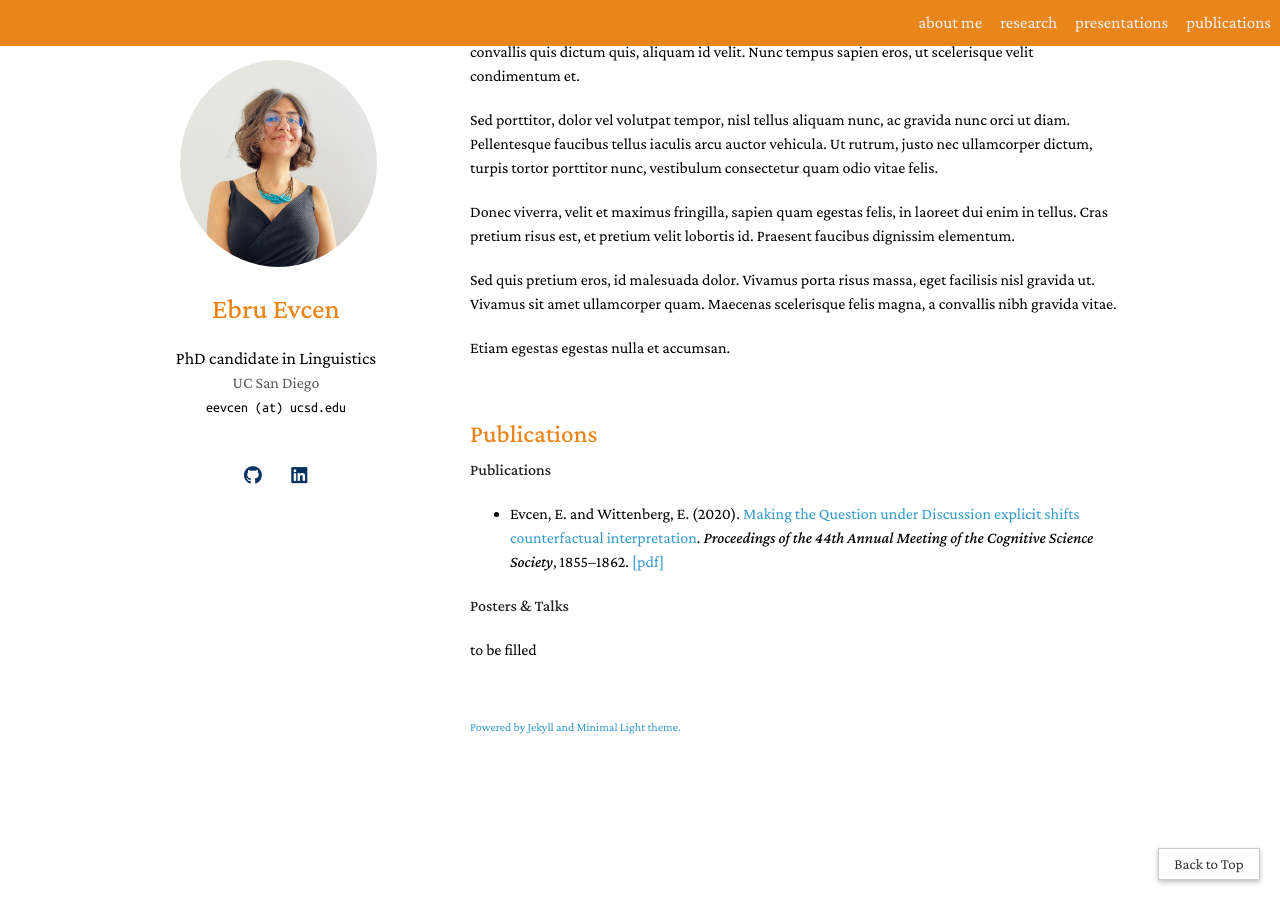
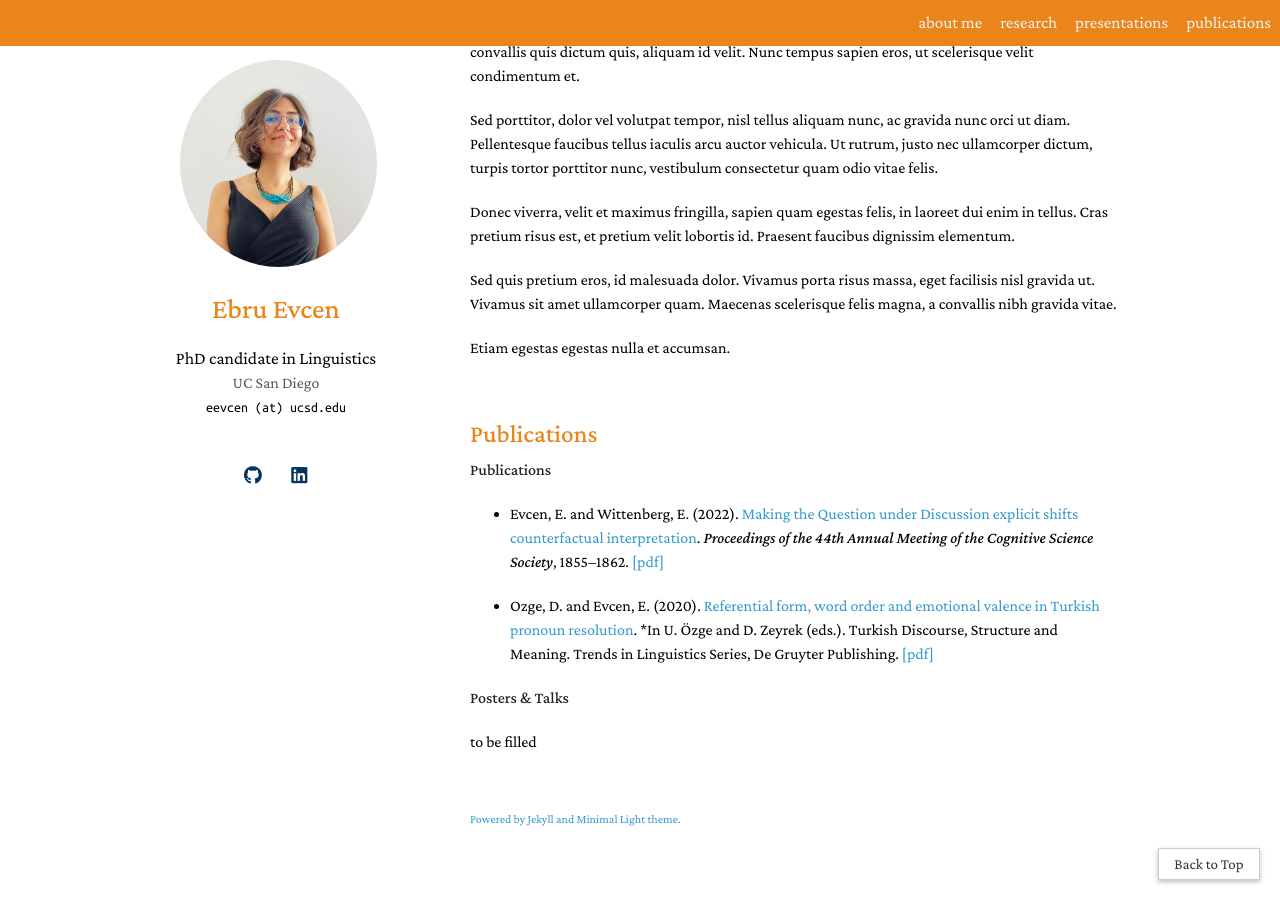
Before and after one commit to ebruevcen/ebruevcen.github.io, a Jekyll site: the page built from index.md, in a window 1280 px wide and 900 px high, scrolled down 785 px. Built offline with Jekyll 4.4.1, drawn with Linux system fonts in a browser that asks for light colours; a style sheet for code colours, icons or effects is not loaded.

Commit message:
pubs updated

```diff
--- a/_includes/publications.md
+++ b/_includes/publications.md
@@ -4,7 +4,9 @@
 
 **Publications**
 
-- Evcen, E. and Wittenberg, E. (2020). [Making the Question under Discussion explicit shifts counterfactual interpretation](https://escholarship.org/uc/item/43z0w42j). *Proceedings of the 44th Annual Meeting of the Cognitive Science Society*, 1855–1862. [\[pdf\]](.assets/files/EvcenWittenberg2022.pdf)
+- Evcen, E. and Wittenberg, E. (2022). [Making the Question under Discussion explicit shifts counterfactual interpretation](https://escholarship.org/uc/item/43z0w42j). *Proceedings of the 44th Annual Meeting of the Cognitive Science Society*, 1855–1862. [\[pdf\]](https://ebruevcen.github.io/assets/files/EvcenWittenberg2022.pdf)
+
+- Ozge, D. and Evcen, E. (2020). [Referential form, word order and emotional valence in Turkish pronoun resolution](https://www.degruyter.com/document/doi/10.1515/9783110686654-007/html). *In U. Özge and D. Zeyrek (eds.). Turkish Discourse, Structure and Meaning. Trends in Linguistics Series, De Gruyter Publishing. [\[pdf\]](https://ebruevcen.github.io/assets/files/OzgeEvcen2020.pdf)
 
 
 **Posters & Talks**
```
Also changed, not shown: 2 other files.
